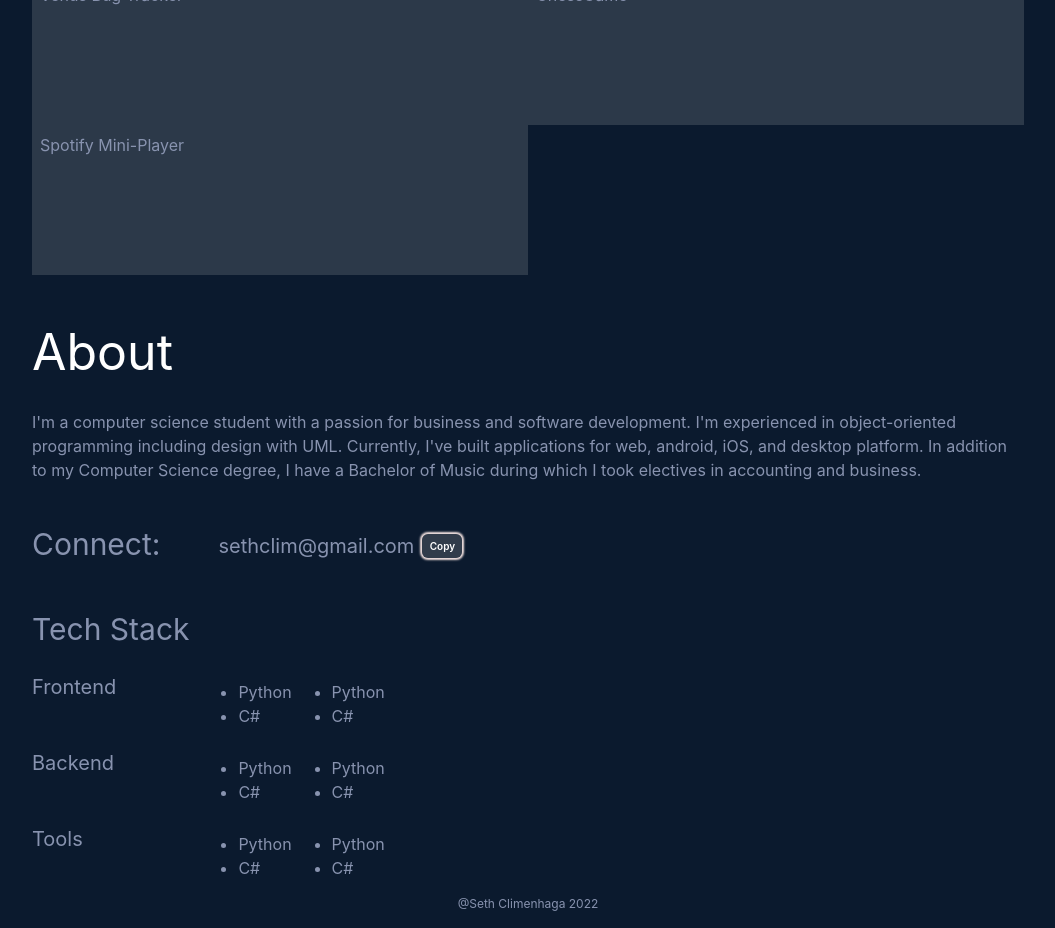
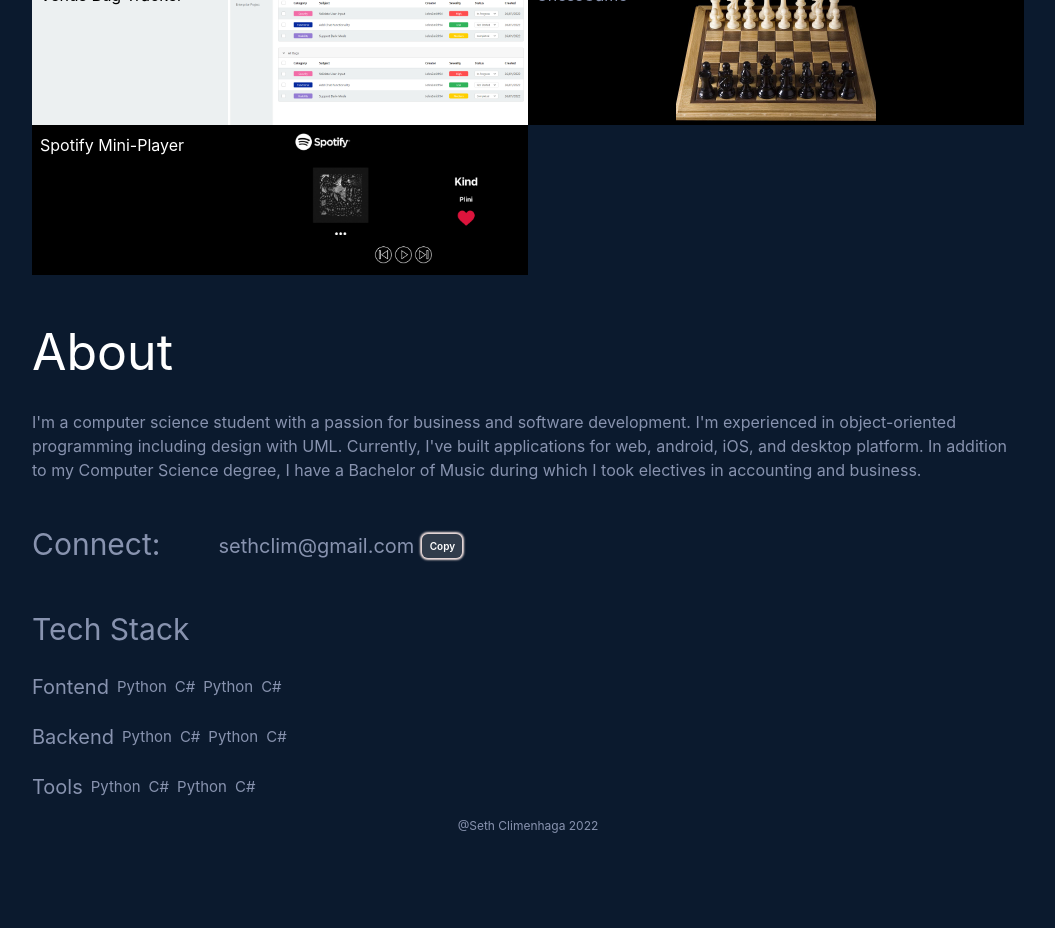
Before and after one commit to sethclim/my-portfolio, a React (Create React App) app: page / in a window 1280 px wide. Shown: the part 1080-2008 px from the top of the page, without its empty margins (112-1167 px from the left). After the commit the page ends 1930 px from the top, so only its background shows below. Built offline with nearby package versions, Linux system fonts and the light colour scheme; the HTML template or start-up script is replaced by a standard one.

Commit message:
improved project item

```diff
--- a/src/Components/Footer.js
+++ b/src/Components/Footer.js
@@ -1,13 +1,12 @@
 import React from "react";
 
-import { Flex,  Container, Grid, GridItem, Text, Image, Button, HStack, VStack, Link } from '@chakra-ui/react'
+import { Flex, Container, Text } from '@chakra-ui/react'
 
 function Footer() {
   return (
     <Container maxW='container.lg' height="3em">
       <Flex alignItems="center" justifyContent="center" h="100%">
         <Text fontSize={12}>@Seth Climenhaga 2022</Text>
-
       </Flex>
     </Container>
   );
--- a/src/Components/Sections/About.js
+++ b/src/Components/Sections/About.js
@@ -1,6 +1,5 @@
 import React from "react";
-import { Text, VStack,Container, Flex, Spacer, Button, ListItem, HStack, UnorderedList, Box } from '@chakra-ui/react'
-import { IoMailOpen } from "react-icons/io5";
+import { Text, VStack,Container, Flex, HStack, Box } from '@chakra-ui/react'
 
 import Copy from "./Copy";
 
@@ -36,67 +35,35 @@ class About extends React.Component {
 
 
         <Text pt={10} fontSize={30}>Tech Stack</Text>
-        <HStack align="top" pt="5" >
+        <VStack align="top" pt="5" justifyContent="flex-bottom" >
+          <HStack>
+              <Text fontSize={20}>Fontend</Text>
+              <Text fontSize={15}>Python</Text>
+              <Text fontSize={15}>C#</Text>
+              <Text fontSize={15}>Python</Text>
+              <Text fontSize={15}>C#</Text>
+          </HStack>
+        </VStack>
 
-           <Flex  w="20%">
-            <Text fontSize={20}>Frontend</Text>
-          </Flex>
+        <VStack align="top" pt="5" justifyContent="flex-bottom" >
+          <HStack>
+              <Text fontSize={20}>Backend</Text>
+              <Text fontSize={15}>Python</Text>
+              <Text fontSize={15}>C#</Text>
+              <Text fontSize={15}>Python</Text>
+              <Text fontSize={15}>C#</Text>
+          </HStack>
+        </VStack>
+        <VStack align="top" pt="5" justifyContent="flex-bottom" >
+          <HStack>
+              <Text fontSize={20}>Tools</Text>
+              <Text fontSize={15}>Python</Text>
+              <Text fontSize={15}>C#</Text>
+              <Text fontSize={15}>Python</Text>
+              <Text fontSize={15}>C#</Text>
+          </HStack>
 
-
-          <UnorderedList pr={8} pt={2}>
-            <ListItem>Python</ListItem>
-            <ListItem>C#</ListItem>
-          </UnorderedList>
-
-
-
-          <UnorderedList pr={8} pt={2}>
-            <ListItem>Python</ListItem>
-            <ListItem>C#</ListItem>
-          </UnorderedList>
-
-        </HStack>
-
-        <HStack align="top" pt="5" >
-
-          <Flex  w="20%">
-            <Text fontSize={20}>Backend</Text>
-          </Flex>
-
-
-          <UnorderedList pr={8} pt={2}>
-            <ListItem>Python</ListItem>
-            <ListItem>C#</ListItem>
-          </UnorderedList>
-
-
-
-          <UnorderedList pr={8} pt={2}>
-            <ListItem>Python</ListItem>
-            <ListItem>C#</ListItem>
-          </UnorderedList>
-
-        </HStack>
-
-        <HStack align="top" pt="5" >
-
-          <Flex  w="20%">
-            <Text fontSize={20}>Tools</Text>
-          </Flex>
-
-          <UnorderedList pr={8} pt={2}>
-            <ListItem>Python</ListItem>
-            <ListItem>C#</ListItem>
-          </UnorderedList>
-
-
-
-          <UnorderedList pr={8} pt={2}>
-            <ListItem>Python</ListItem>
-            <ListItem>C#</ListItem>
-          </UnorderedList>
-
-        </HStack>
+        </VStack>
 
 
       </Container>
--- /dev/null
+++ b/src/Components/Sections/project/project-item.js
@@ -0,0 +1,85 @@
+import React, {useEffect, useState} from "react";
+
+import Bitbucket from "../../SVG/bitbucket";
+import Modal from "../../modal/modal";
+import styles from "./projectsession.module.scss"
+
+import { GridItem, Text, Image, HStack, VStack, Link, Box } from '@chakra-ui/react'
+
+
+export const ProjectItem = ({image, desc, tech, title, gitLink, bkImage, bkColor, bgSize=400, TitleColor, bkPostion="center"}) =>{
+    const [isShown, setIsShown] = useState(false);
+    const [isOpen, setIsOpen] = useState(false);
+
+    function toggleModal() {
+      setIsOpen(!isOpen);
+
+      if(!isOpen){
+        setIsShown(false)
+      }
+    }
+
+    useEffect(() => {
+      if(isShown){
+        document.body.onmousemove = function(e) {
+          document.documentElement.style.setProperty (
+            '--x', (
+              e.clientX+window.scrollX
+            )
+            + 'px'
+          );
+          document.documentElement.style.setProperty (
+            '--y', (
+              e.clientY+window.scrollY
+            )
+            + 'px'
+          );
+        }
+      }
+
+    },[isShown]);
+
+    return(
+
+      <GridItem w='150' h='150' bg={bkColor}  onClick={toggleModal} onMouseEnter={() => setIsShown(true)}
+
+
+
+      onMouseLeave={() => setIsShown(false)} >
+      {
+        isShown ? <div id={styles.invertedcursor}><p>Open</p></div> : null
+      }
+
+          <Box w="100%" h="100%" backgroundImage={bkImage}  bgSize={bgSize}   backgroundRepeat="no-repeat"  bgPosition={bkPostion}>
+            <VStack alignItems="start"   >
+              <Text color={TitleColor} padding="2">{title}</Text>
+            </VStack>
+          </Box>
+
+          <Modal handleClose={toggleModal} isOpen={isOpen}>
+            <HStack>
+              <VStack alignItems="start" justifyContent="start" w="50%" h="500px" pt={5} padding={20}>
+                <Text fontSize={30}>{title}</Text>
+                <Text>{desc}</Text>
+                <HStack pt={4}>
+                  <Text bg="black" color="white" padding={1} borderRadius={5}>Tech Stack</Text>
+                  {
+                    tech.map(item => {
+                      return <Text>{item}</Text>
+                    })
+                  }
+                </HStack>
+
+                <Link href={gitLink} isExternal pt={4}>
+                   <Bitbucket className={styles.github} />
+                </Link>
+
+              </VStack>
+              <VStack h="100%" w="50%">
+                <Image boxSize='500px' objectFit='contain' src={image} />
+              </VStack>
+            </HStack>
+          </Modal>
+      </GridItem>
+    )
+  }
--- a/src/Components/Sections/project/project-section.js
+++ b/src/Components/Sections/project/project-section.js
@@ -1,67 +1,14 @@
-import React, {useState} from "react";
+import React from "react";
 
 import chessIMG from "../../../imgs/10-a-game-designer.jpg";
-import PhotoFolio from "../../../imgs/Photofolio.png";
-import SmartScales from "../../../imgs/SmartScales.png";
 import Spotify from "../../../imgs/Spotify.png";
-import ScalesApp2 from "../../../imgs/IPhone_X_vector_scalesapp.svg";
 import ScalesApp22 from "../../../imgs/IPhone_X_vector_scalesapp2.svg";
-import Bitbucket from "../../SVG/bitbucket";
+import fig from "../../../imgs/figma_screenshot.png";
+import Venus_Board from "../../../imgs/venus_board.png";
 
-import Modal from "../../modal/modal";
+import { Container, Grid, Text } from '@chakra-ui/react'
 
-import styles from "./projectsession.module.scss"
-
-import { Flex,  Container, Grid, GridItem, Text, Image, Button, HStack, VStack, Link } from '@chakra-ui/react'
-
-const ProjectItem = ({image, desc, tech, title, gitLink}) =>{
-  const [isShown, setIsShown] = useState(false);
-  const [isOpen, setIsOpen] = useState(false);
-
-  function toggleModal() {
-    setIsOpen(!isOpen);
-
-    if(!isOpen){
-      setIsShown(false)
-    }
-  }
-
-  return(
-
-    <GridItem w='150' h='150' bg={!isShown? "#FFFFF522" : "#FFFFF533" } onClick={toggleModal} onMouseEnter={() => setIsShown(true)}
-
-    onMouseLeave={() => setIsShown(false)} >
-        <VStack alignItems="start">
-          <Text padding="2">{title}</Text>
-        </VStack>
-
-        <Modal handleClose={toggleModal} isOpen={isOpen}>
-          <HStack>
-            <VStack alignItems="start" justifyContent="start" w="50%" h="500px" pt={5} padding={20}>
-              <Text fontSize={30}>{title}</Text>
-              <Text>{desc}</Text>
-              <HStack pt={4}>
-                <Text bg="black" color="white" padding={1} borderRadius={5}>Tech Stack</Text>
-                {
-                  tech.map(item => {
-                    return <Text>{item}</Text>
-                  })
-                }
-              </HStack>
-
-              <Link href={gitLink} isExternal pt={4}>
-                 <Bitbucket className={styles.github} />
-              </Link>
-
-            </VStack>
-            <VStack h="100%" w="50%">
-              <Image boxSize='500px' objectFit='contain' src={image} />
-            </VStack>
-          </HStack>
-        </Modal>
-    </GridItem>
-  )
-}
+import {ProjectItem} from "./project-item"
 
 const ProjectPage = () => {
     return (
@@ -79,6 +26,8 @@ const ProjectPage = () => {
                 <ProjectItem
                   title="Scales App"
                   image={ScalesApp22}
+                  bkImage={fig}
+                  bkColor="#FFFFFF"
                   tech={["Android", "Kotlin"]}
                   desc="The goal of the app is to help a musician with their practice routine by providing selected exercises in a randomized order.
                   Created a multi-page app that passes data between activities, saved data in user preferences, and using libraries to hold business logic.
@@ -88,6 +37,9 @@ const ProjectPage = () => {
                 <ProjectItem
                   title="Illu"
                   image={chessIMG}
+                  // bkImage={chessIMG}
+                  TitleColor="#FFFFFF"
+                  bkColor="#000000"
                   tech={["Unity", "C#", "UWP"]}
                   desc="ChessGame made in unity for the UWP framework.  I implemented and learned about game logic with an object-oriented design, lighting, saving to a binary file.
                   As well as, saving player preferences, and UI in unity.  I used Visual Studio for scripting and debugging, and the project was managed with version control."
@@ -95,7 +47,12 @@ const ProjectPage = () => {
 
                 <ProjectItem
                   title="Venus Bug Tracker"
-                  image={chessIMG}
+                  image={Venus_Board}
+                  bkImage={Venus_Board}
+                  TitleColor="#000000"
+                  bkPostion="right"
+                  bgSize={300}
+                  bkColor="#ecf0f1"
                   tech={["Unity", "C#", "UWP"]}
                   desc="ChessGame made in unity for the UWP framework.  I implemented and learned about game logic with an object-oriented design, lighting, saving to a binary file.
                   As well as, saving player preferences, and UI in unity.  I used Visual Studio for scripting and debugging, and the project was managed with version control."
@@ -104,6 +61,9 @@ const ProjectPage = () => {
                 <ProjectItem
                   title="ChessGame"
                   image={chessIMG}
+                  bkImage={chessIMG}
+                  bgSize={200}
+                  bkColor="#000000"
                   tech={["Unity", "C#", "UWP"]}
                   desc="ChessGame made in unity for the UWP framework.  I implemented and learned about game logic with an object-oriented design, lighting, saving to a binary file.
                   As well as, saving player preferences, and UI in unity.  I used Visual Studio for scripting and debugging, and the project was managed with version control."
@@ -112,6 +72,11 @@ const ProjectPage = () => {
                 <ProjectItem
                   title="Spotify Mini-Player"
                   image={Spotify}
+                  bkImage={Spotify}
+                  bkPostion="right"
+                  TitleColor="#FFFFFF"
+                  bgSize={250}
+                  bkColor="#000000"
                   desc="Built with the React framework and Electron.  This project calls endpoints in the Spotify API and uses the PCKE Authorization flow.
                   The project also implementes a dynamic dropdown menu and makes use of react context."
                   tech={["React.JS", "Electron", "JavaScript", "Axios"]}
--- a/src/Components/Sections/project/projectsession.module.scss
+++ b/src/Components/Sections/project/projectsession.module.scss
@@ -3,3 +3,23 @@
   width: auto;
   cursor: pointer;
 }
+
+#invertedcursor {
+  position: absolute;
+  width: 60px;
+  height: 60px;
+  background: #fff;
+  border-radius: 50%;
+  top: var(--y, 0);
+  left: var(--x, 0);
+  transform: translate(-50%, -50%);
+  z-index: 2;
+  mix-blend-mode: difference;
+  transition: transform 0.2s;
+  color: #000;
+
+  display: flex;
+  justify-content: center;
+  align-items: center;
+  cursor: none;
+}
```
Also changed, not shown: src/imgs/figma_screenshot.png (added), src/imgs/venus_board.png (added).
